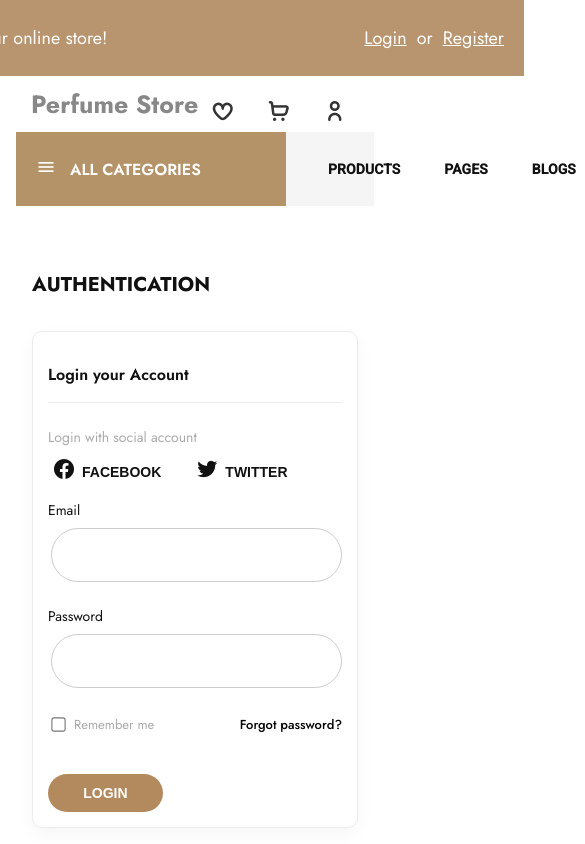
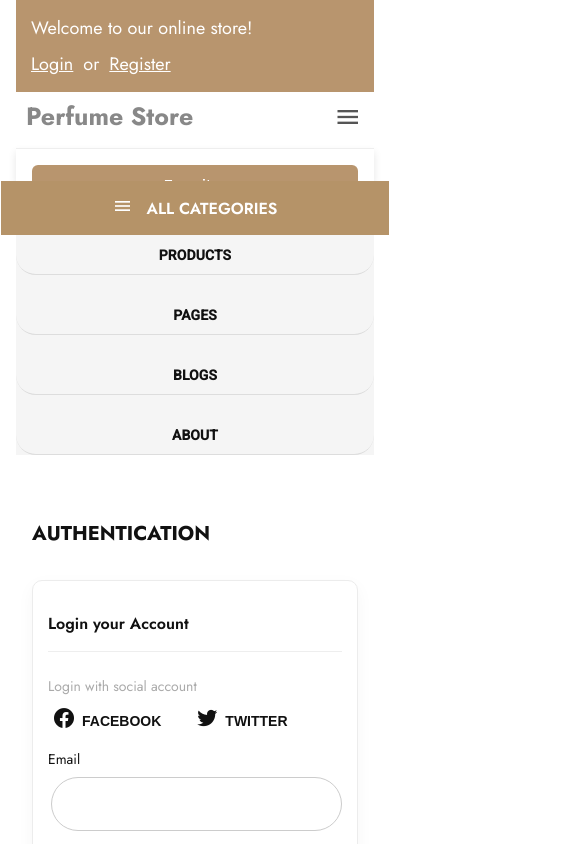
Before and after one commit to Sehovich/ShopApplication-Angular, an Angular app: page /auth/login in a window 390 px wide. Shown: the top 844 px of the page, 585 px wide, since content can reach past the window. Built offline with nearby package versions, Linux system fonts and the light colour scheme.

Commit message:
feat: responsive navbar with mobile drawer and basket logic improvements

```diff
--- a/src/app/features/account/containers/my-account-page/my-account-page.component.html
+++ b/src/app/features/account/containers/my-account-page/my-account-page.component.html
@@ -1,11 +1,24 @@
-<mat-card *ngIf="!isLoading && userInfo">
-  <mat-card-title>Welcome, {{ userInfo.username }}!</mat-card-title>
-  <mat-card-content>
-    <p><strong>Email:</strong> {{ userInfo.email }}</p>
-    <p><strong>User ID:</strong> {{ userInfo.id }}</p>
-  </mat-card-content>
-</mat-card>
+<div class="account-container" *ngIf="!isLoading && userInfo">
+  <h2>My Account</h2>
 
-<div *ngIf="isLoading">
-  <mat-progress-spinner mode="indeterminate"></mat-progress-spinner>
+  <div class="user-info-card">
+    <div class="user-row">
+      <span class="label">Username:</span>
+      <span>{{ userInfo.username }}</span>
+    </div>
+
+    <div class="user-row">
+      <span class="label">Email:</span>
+      <span>{{ userInfo.email }}</span>
+    </div>
+
+    <div class="user-row">
+      <span class="label">User ID:</span>
+      <span>{{ userInfo.id }}</span>
+    </div>
+  </div>
 </div>
+
+<div class="account-loading" *ngIf="isLoading">
+  <mat-spinner mode="indeterminate" diameter="50"></mat-spinner>
+</div>
--- a/src/app/features/account/containers/my-account-page/my-account-page.component.scss
+++ b/src/app/features/account/containers/my-account-page/my-account-page.component.scss
@@ -0,0 +1,44 @@
+.account-container {
+    max-width: 600px;
+    margin: 2rem auto;
+    padding: 1rem;
+    font-family: 'Jost', sans-serif;
+
+    h2 {
+      font-size: 28px;
+      color: #b8956e;
+      font-weight: bold;
+      margin-bottom: 1.5rem;
+    }
+
+    .user-info-card {
+      background-color: #fff;
+      border: 1px solid #e0e0e0;
+      border-radius: 10px;
+      padding: 1.5rem;
+      box-shadow: 0 4px 10px rgba(0, 0, 0, 0.05);
+    }
+
+    .user-row {
+      display: flex;
+      justify-content: space-between;
+      margin-bottom: 1rem;
+      font-size: 16px;
+
+      .label {
+        color: #888;
+        font-weight: 600;
+      }
+
+      span:last-child {
+        font-weight: 500;
+        color: #333;
+      }
+    }
+  }
+
+  .account-loading {
+    display: flex;
+    justify-content: center;
+    margin-top: 3rem;
+  }
--- a/src/app/shared/navbar/navbar.component.html
+++ b/src/app/shared/navbar/navbar.component.html
@@ -8,7 +8,6 @@
   </ng-template>
 
   <div class="top-bar-right">
-
     <ng-container *ngIf="isLoggedIn; else authLinks">
       <a (click)="logout()" class="top-link">Logout</a>
     </ng-container>
@@ -19,17 +18,18 @@
   </div>
 </div>
 
-
-<!-- Main navbar -->
 <mat-toolbar class="main-toolbar" color="primary">
   <div class="left-section">
     <span class="logo">
       <span class="logo-sub">Perfume Store</span>
     </span>
+    <button class="hamburger" (click)="toggleDrawer()">
+      <mat-icon>menu</mat-icon>
+    </button>
   </div>
 
-
-  <div class="right-section">
+  <!-- Desktop Icons -->
+  <div class="right-section desktop-icons" *ngIf="!isMobileView">
     <button mat-icon-button routerLink="/favorites">
       <i class="fi fi-br-heart"></i>
     </button>
@@ -46,6 +46,15 @@
 
 </mat-toolbar>
 
+<!-- Mobile Drawer -->
+<div class="mobile-drawer" [class.open]="drawerOpen">
+  <button routerLink="/favorites" class="drawer-btn" (click)="closeDrawer()">Favorites</button>
+  <button routerLink="/basket" class="drawer-btn" (click)="closeDrawer()">Basket ({{ basketCount }})</button>
+  <button routerLink="/account" class="drawer-btn" (click)="closeDrawer()">My Account</button>
+</div>
+
+
+
 <!-- Bottom Navigation -->
 <div class="bottom-navbar">
   <div class="all-categories">
@@ -54,7 +63,6 @@
   </div>
 
   <nav class="main-nav">
-
     <button mat-button routerLink="/products">PRODUCTS</button>
     <button mat-button>PAGES</button>
     <button mat-button>BLOGS</button>
--- a/src/app/shared/navbar/navbar.component.scss
+++ b/src/app/shared/navbar/navbar.component.scss
@@ -39,8 +39,16 @@
 
   .right-section {
     display: flex;
+    flex-wrap: wrap;
+    justify-content: flex-end;
     align-items: center;
     gap: 16px;
+    flex: 1;
+    min-width: 0;
+
+    button {
+      flex-shrink: 0;
+    }
 
     .icon-with-badge {
       position: relative;
@@ -72,50 +80,9 @@
     flex-direction: column;
     line-height: 1;
 
-    .logo-bold {
-      color: #b8956e;
-    }
-
-    .logo-light {
-      color: black;
-    }
-
     .logo-sub {
       font-size: 25px;
       color: #888;
-    }
-  }
-
-  .search-container {
-    display: flex;
-    align-items: center;
-    flex: 2;
-    max-width: 600px;
-    margin: 10px auto;
-    gap: 5px;
-
-    input {
-      flex: 2;
-      padding: 8px;
-      border: 1px solid #ccc;
-      border-radius: 20px 0 0 20px;
-      outline: none;
-    }
-
-    select {
-      flex: 1;
-      padding: 8px;
-      border: 1px solid #ccc;
-      outline: none;
-    }
-
-    .search-btn {
-      background-color: #b8956e;
-      color: white;
-      border: none;
-      padding: 8px 14px;
-      border-radius: 0 20px 20px 0;
-      cursor: pointer;
     }
   }
 }
@@ -123,11 +90,11 @@
 .bottom-navbar {
   display: flex;
   align-items: center;
-  background-color: #f5f5f5; // light grey
+  background-color: #f5f5f5;
   font-family: 'Jost', sans-serif;
 
   .all-categories {
-    background-color: #b59368; // brown
+    background-color: #b59368;
     color: white;
     display: flex;
     align-items: center;
@@ -155,45 +122,206 @@
       background: transparent;
       border: none;
 
-      .chevron {
-        font-size: 16px;
-        margin-left: 4px;
-      }
-
       &:hover {
-        background-color: transparent;
         color: #b59368;
       }
     }
   }
 }
 
+// Desktop icons visible
+.desktop-icons {
+  display: flex;
+  gap: 16px;
 
-@media (max-width: 768px) {
-  .search-container {
+  @media (max-width: 768px) {
+    display: none;
+  }
+}
+
+// Mobile nav buttons
+.mobile-nav-buttons {
+  display: none;
+
+  @media (max-width: 768px) {
+    display: flex;
     flex-direction: column;
+    gap: 10px;
     width: 100%;
+    margin-top: 1rem;
+    padding-left: 10px;
+    padding-right: 10px;
 
-    input,
-    select,
-    .search-btn {
+    .nav-text-button {
       width: 100%;
-      border-radius: 0;
+      background-color: #b8956e;
+      color: white;
+      padding: 10px;
+      border: none;
+      border-radius: 6px;
+      font-weight: 600;
+      font-family: 'Jost', sans-serif;
+      text-align: center;
+      cursor: pointer;
+      font-size: 16px;
     }
 
-    .search-btn {
-      border-radius: 0 0 10px 10px;
+    .nav-text-button:hover {
+      background-color: #a67c52;
+    }
+  }
+}
+
+// Responsive adjustments
+@media (max-width: 1024px) {
+  .top-bar {
+    flex-direction: column;
+    align-items: flex-start;
+    padding: 15px;
+    margin-left: 0 !important;
+    margin-right: 0 !important;
+
+    .top-bar-right {
+      margin-top: 10px;
     }
   }
 
   .main-toolbar {
     flex-direction: column;
-    align-items: flex-start;
-    padding: 15px;
+    align-items: stretch;
+
+    .left-section {
+      width: 100%;
+      justify-content: space-between;
+      margin-bottom: 10px;
+    }
+
+    .right-section {
+      width: 100%;
+      justify-content: flex-start;
+      flex-wrap: wrap;
+      padding-top: 10px;
+      gap: 12px;
+    }
   }
 
-  .bottom-nav {
+  .bottom-navbar {
     flex-direction: column;
-    align-items: flex-start;
+
+    .all-categories {
+      width: 100%;
+      justify-content: center;
+      padding: 15px;
+    }
+
+    .main-nav {
+      flex-direction: column;
+      width: 100%;
+      padding: 0 20px;
+
+      button {
+        width: 100%;
+        text-align: left;
+        padding: 10px 0;
+        border-bottom: 1px solid #ddd;
+      }
+    }
   }
 }
+
+@media (max-width: 576px) {
+  .main-toolbar {
+    padding: 10px;
+
+    .logo-sub {
+      font-size: 20px;
+    }
+
+    .right-section i {
+      font-size: 18px;
+    }
+
+    .icon-with-badge .badge {
+      font-size: 10px;
+      padding: 3px 6px;
+    }
+  }
+}
+
+
+.hamburger {
+  display: none;
+  background: none;
+  border: none;
+  cursor: pointer;
+
+  mat-icon {
+    font-size: 28px;
+    color: #555;
+  }
+
+  @media (max-width: 768px) {
+    display: block;
+  }
+}
+
+.mobile-drawer {
+  display: none;
+  max-height: 0;
+  overflow: hidden;
+  transition: max-height 0.3s ease;
+
+  @media (max-width: 768px) {
+    display: block;
+
+    &.open {
+      max-height: 300px;
+    }
+
+    display: flex;
+    flex-direction: column;
+    background-color: white;
+    border-top: 1px solid #eee;
+    padding: 1rem;
+    box-shadow: 0 4px 8px rgba(0,0,0,0.1);
+
+    .drawer-btn {
+      background-color: #b8956e;
+      color: white;
+      padding: 12px;
+      border-radius: 6px;
+      border: none;
+      font-weight: bold;
+      font-size: 14px;
+      margin-bottom: 10px;
+      width: 100%;
+      text-align: center;
+      cursor: pointer;
+
+      &:hover {
+        background-color: #a67c52;
+      }
+    }
+  }
+}
+
+
+
+.desktop-icons {
+  display: flex;
+  gap: 16px;
+
+  &.hide-on-drawer {
+    display: none !important;
+  }
+
+  @media (max-width: 768px) {
+    display: none;
+  }
+}
+
+.desktop-icons {
+  @media (max-width: 768px) {
+    display: none;
+  }
+}
--- a/src/app/shared/navbar/navbar.component.ts
+++ b/src/app/shared/navbar/navbar.component.ts
@@ -18,9 +18,19 @@ import { Subscription } from 'rxjs';
 export class NavbarComponent implements OnInit, OnDestroy {
   basketCount = 0;
   private basketSub?: Subscription;
+  isMobileView = false;
+  drawerOpen = false;
 
   get isLoggedIn(): boolean {
     return AuthStore.isAuthenticated();
+  }
+
+  toggleDrawer() {
+    this.drawerOpen = !this.drawerOpen;
+  }
+
+  closeDrawer() {
+    this.drawerOpen = false;
   }
 
   get userEmail(): string | null {
@@ -46,6 +56,15 @@ export class NavbarComponent implements OnInit, OnDestroy {
     if (this.isLoggedIn) {
       this.basketService.getBasketItems().subscribe();
     }
+
+    // Detect mobile view
+    this.checkScreenSize();
+    window.addEventListener('resize', this.checkScreenSize.bind(this));
+  }
+
+
+  checkScreenSize() {
+    this.isMobileView = window.innerWidth <= 768;
   }
 
   logout(): void {
```
